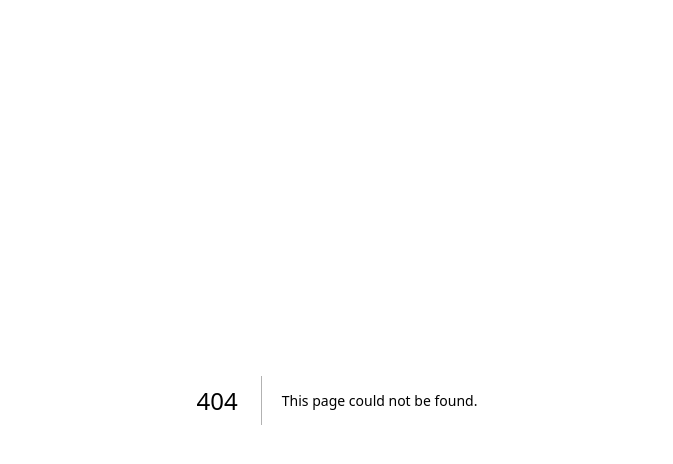
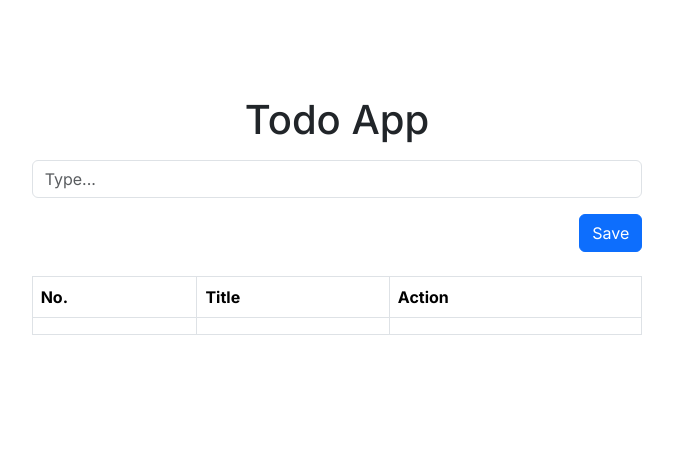
Before and after one commit to dehyabi/todo-app-fe, a Next.js app: page /todo in a window 1280 px wide. Before the commit this address had no page. Shown: the top 464 px of the page, without its empty margins (303-976 px from the left). Built offline with nearby package versions, Linux system fonts and the light colour scheme.

Commit message:
create input form and table

```diff
--- a/pages/_app.tsx
+++ b/pages/_app.tsx
@@ -1,5 +1,6 @@
 import "@/styles/globals.css";
 import type { AppProps } from "next/app";
+import "bootstrap/dist/css/bootstrap.min.css";
 
 export default function App({ Component, pageProps }: AppProps) {
   return <Component {...pageProps} />;
--- a/pages/index.tsx
+++ b/pages/index.tsx
@@ -2,6 +2,8 @@ import Head from "next/head";
 import Image from "next/image";
 import { Inter } from "next/font/google";
 import styles from "@/styles/Home.module.css";
+
+import Link from "next/link";
 
 const inter = Inter({ subsets: ["latin"] });
 
@@ -49,6 +51,8 @@ export default function Home() {
             priority
           />
         </div>
+
+        <Link href='/todo'>Todo App</Link>
 
         <div className={styles.grid}>
           <a
--- /dev/null
+++ b/pages/todo.tsx
@@ -0,0 +1,58 @@
+import Head from "next/head";
+import { Inter } from "next/font/google";
+import styles from "@/styles/Home.module.css";
+
+const inter = Inter({ subsets: ["latin"] });
+
+export default function Todo() {
+  return (
+    <>
+      <Head>
+        <title>Todo App</title>
+        <meta name="description" content="Generated by create next app" />
+        <meta name="viewport" content="width=device-width, initial-scale=1" />
+        <link rel="icon" href="/favicon.ico" />
+      </Head>
+      <main className={`${styles.main} ${inter.className}`}>
+        <div className="container">
+          <div className="row justify-content-center">
+            <div className="col-sm-7">
+            <h1 className="text-center mb-3">Todo App</h1>
+              <form action="">
+                <div className="mb-3">
+                  <input
+                    type="title"
+                    className="form-control"
+                    placeholder="Type..."
+                  />
+                </div>
+                <div className="text-end">
+                  <button type="submit" className="btn btn-primary">
+                    Save
+                  </button>
+                </div>
+              </form>
+
+              <table className="table table-bordered mt-4">
+                <thead>
+                  <tr>
+                    <th>No.</th>
+                    <th>Title</th>
+                    <th>Action</th>
+                  </tr>
+                </thead>
+                <tbody>
+                  <tr>
+                    <td></td>
+                    <td></td>
+                    <td></td>
+                  </tr>
+                </tbody>
+              </table>
+            </div>
+          </div>
+        </div>
+      </main>
+    </>
+  );
+}
```
Also changed, not shown: package.json (+5 -4 lines), 1 other file (tests, documents, lock files or other folders).
